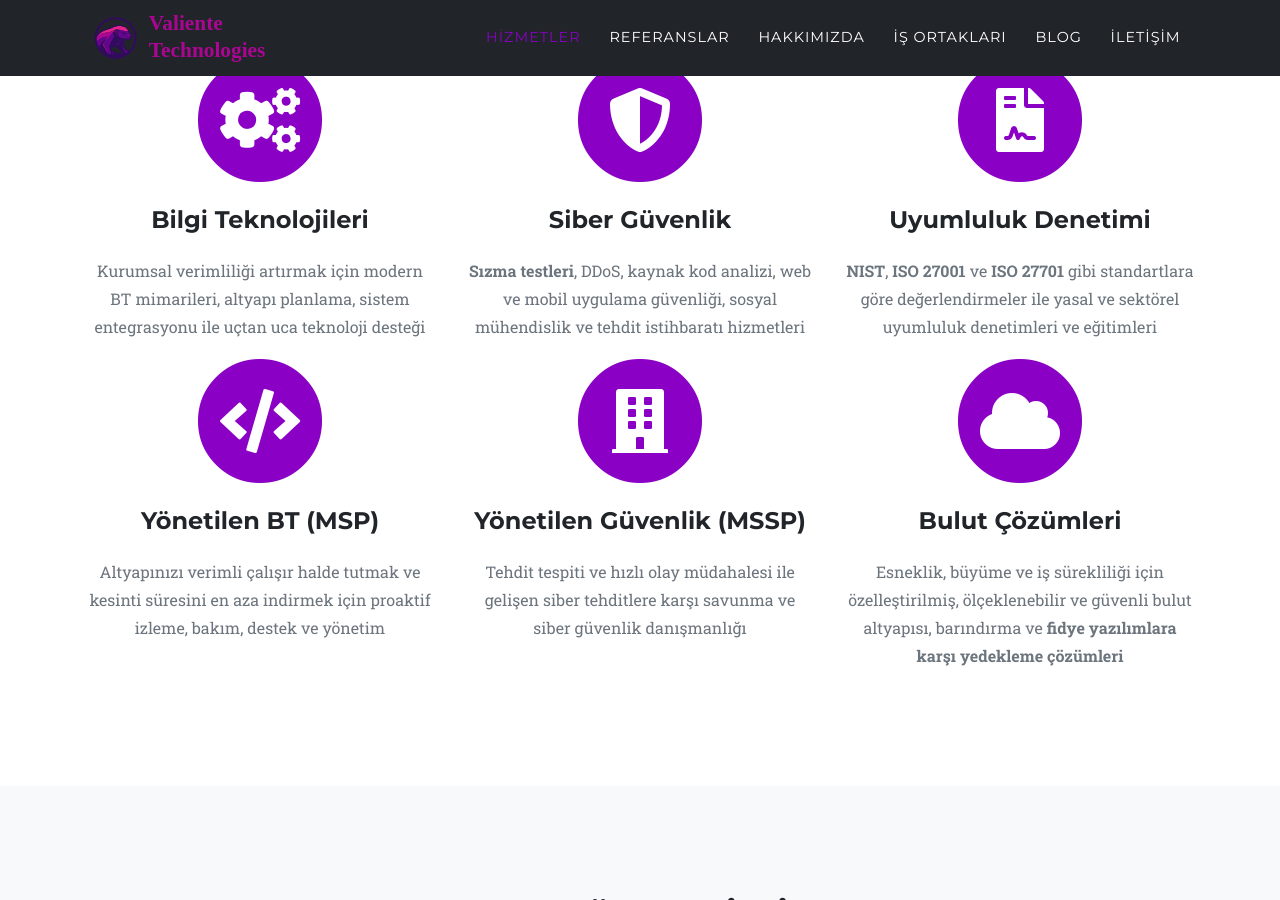
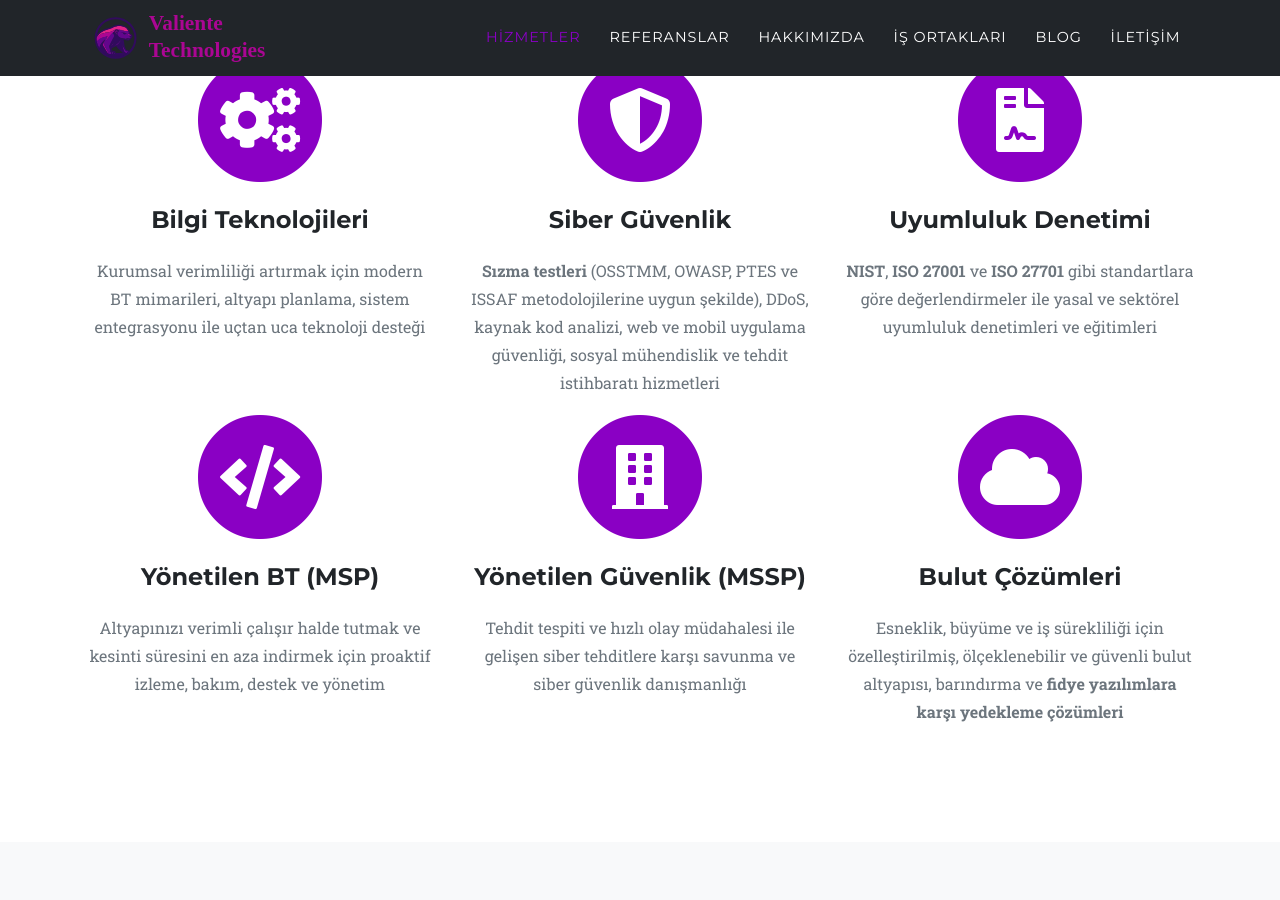
Before and after one commit to ValienteTechnologies/ValienteTechnologies.github.io, a Jekyll site: the page built from index.md, in a window 1280 px wide and 900 px high, scrolled down 1046 px. Built offline with Jekyll 4.4.1, drawn with Linux system fonts in a browser that asks for light colours; some web fonts are replaced.

Commit message:
update text

```diff
--- a/_data/sitetext.yml
+++ b/_data/sitetext.yml
@@ -16,7 +16,7 @@ tr: &DEFAULT_TR
         desc: "Kurumsal verimliliği artırmak için modern BT mimarileri, altyapı planlama, sistem entegrasyonu ile uçtan uca teknoloji desteği"
         icon: fas fa-cogs
       - title: "Siber Güvenlik"
-        desc: "<strong>Sızma testleri</strong>, DDoS, kaynak kod analizi, web ve mobil uygulama güvenliği, sosyal mühendislik ve tehdit istihbaratı hizmetleri"
+        desc: "<strong>Sızma testleri</strong> (OSSTMM, OWASP, PTES ve ISSAF metodolojilerine uygun şekilde), DDoS, kaynak kod analizi, web ve mobil uygulama güvenliği, sosyal mühendislik ve tehdit istihbaratı hizmetleri"
         icon: fas fa-shield-alt
       - title: "Uyumluluk Denetimi"
         desc: "<strong>NIST</strong>, <strong>ISO 27001</strong> ve <strong>ISO 27701</strong> gibi standartlara göre değerlendirmeler ile yasal ve sektörel uyumluluk denetimleri ve eğitimleri"
```
